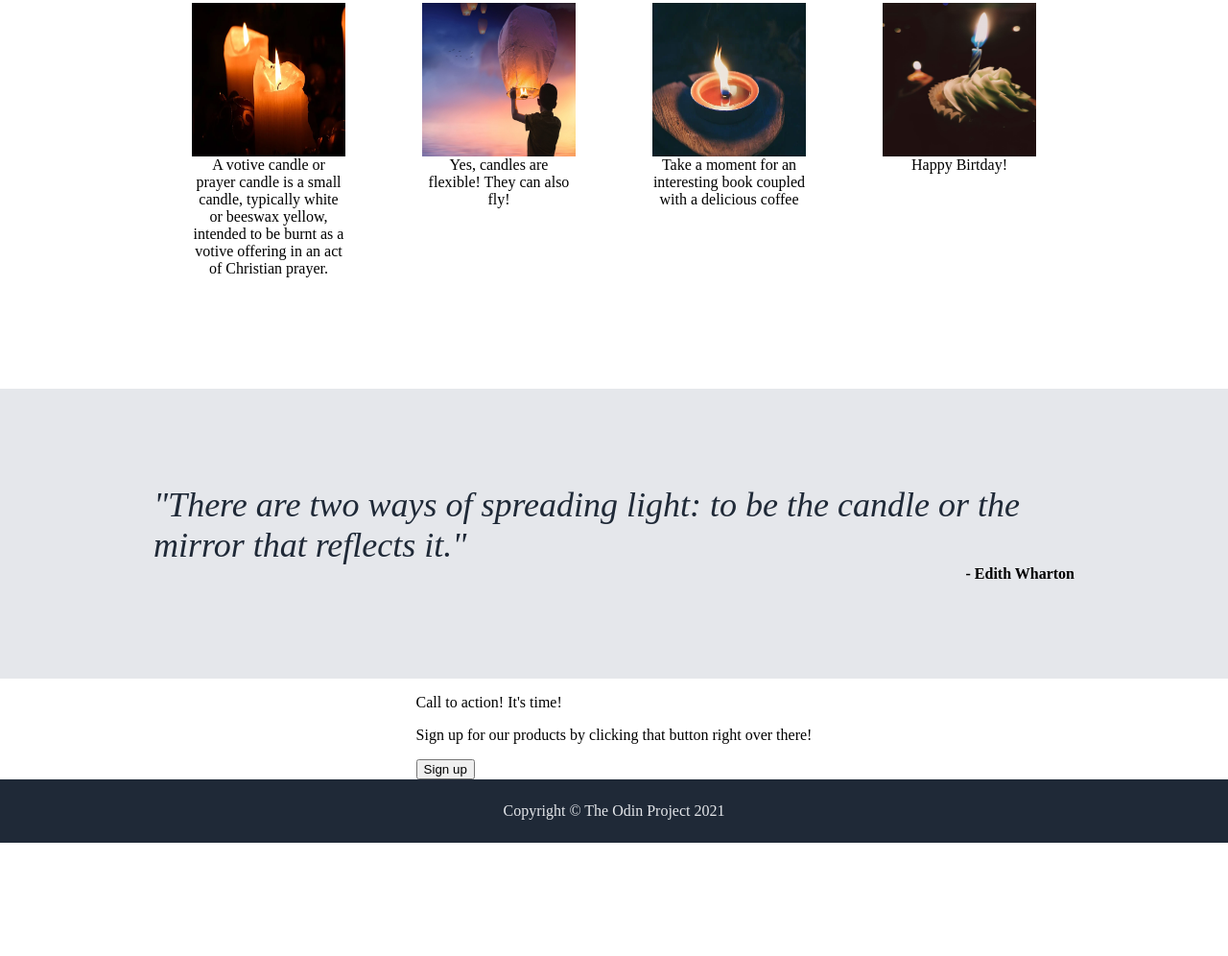
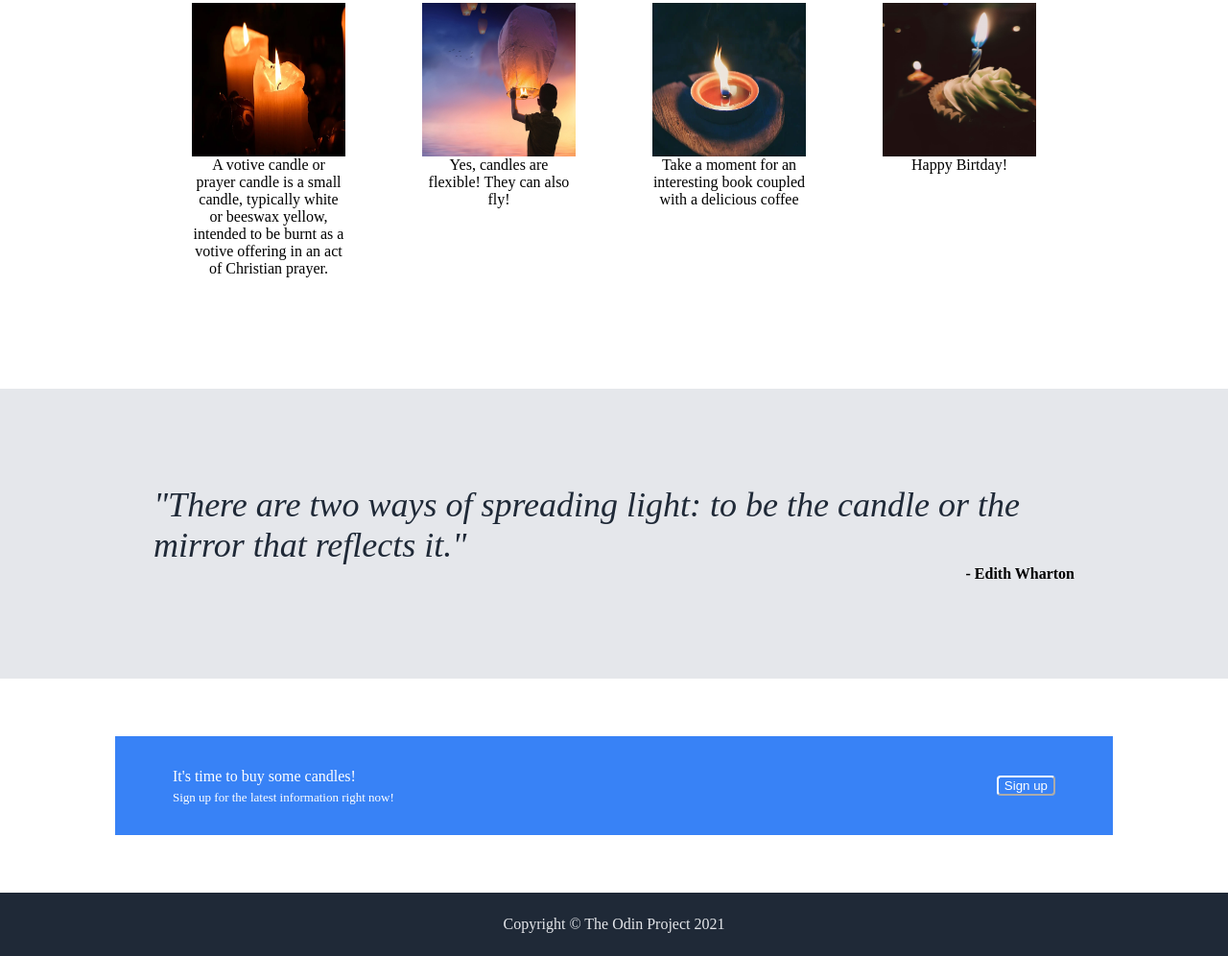
Before and after one commit to MaxDaniliuk/web-page, a plain HTML site: page index.html in a window 1280 px wide. Shown: the part 752-1748 px from the top of the page at 96% size. Before the commit the page ends 1630 px from the top, so only its background shows below. Drawn offline with Linux system fonts and the light colour scheme.

Commit message:
Properly style the width of the last body block

```diff
--- a/index.html
+++ b/index.html
@@ -61,11 +61,14 @@
     </div>
     <div class="fourth-block">
         <div class="action-block">
-          <div class="action-text">
-            <p class="line-one">Call to action! It's time!</p>
-            <p class="line-two">Sign up for our products by clicking that button right over there!</p>
+          <div class="final-text">
+            <p class="line-one">It's time to buy some candles!</p>
+            <p class="line-two">Sign up for the latest information right now!</p>
           </div>
-          <div class="action-button"><button>Sign up</button></div>
+
+          <div class="action-button">
+            <button>Sign up</button>
+          </div>
         </div>
     </div>
   </div>
--- a/style.css
+++ b/style.css
@@ -8,6 +8,7 @@ body {
     display: flex;
     flex-direction: column;
 }
+
 .header img {
     width: 100px;
     height: auto;
@@ -47,14 +48,14 @@ ul {
 .body {
     flex: 1;
     display: flex;
-    align-items: center;
+
     justify-content: flex-start;
     flex-direction: column;
     margin: 0;
 }
 
 .first-block, .second-block,
-.third-block, .fourth-block {
+.third-block {
     display: flex;
     padding-left: 120px;
     padding-right: 120px;
@@ -160,25 +161,32 @@ ul {
     align-self: flex-end;
 }
 
+.fourth-block {
+    display: flex;
+    padding: 60px 120px;
+}
 
-
-
-/*
 .action-block {
     background-color: #3882F6;
     display: flex;
     color: white;
-    padding: 35px;
     align-items: center;
     flex: 1;
+    padding: 30px 60px;
+    justify-content: flex-start;
+}
+
+.final-text {
+    margin-right: auto;
+}
+
+.final-text p {
+    margin: 0;
+    line-height: 1.5;
 }
 
 .line-two {
     font-size: small;
-}
-
-.action-text p {
-    margin: 0;
 }
 
 .action-button button {
@@ -187,5 +195,3 @@ ul {
     border-radius: 4px;
     color: white;
 }
-
-*/
```
